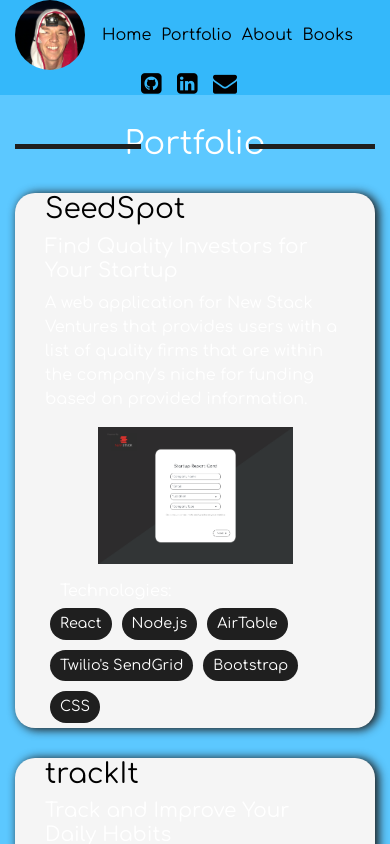
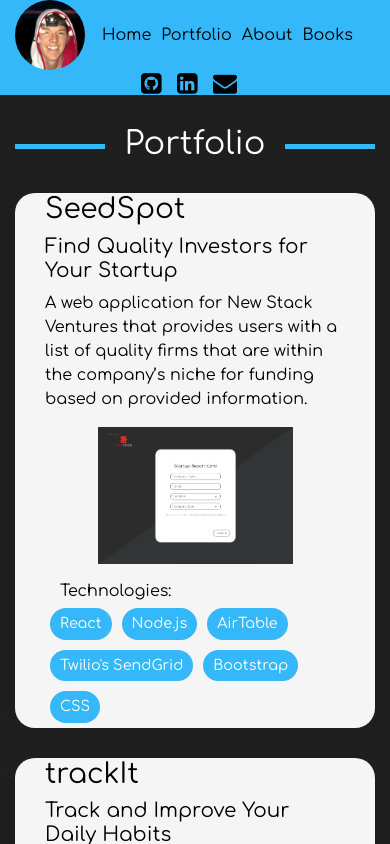
Before and after one commit to shawnsull3/portfolio, a React (Create React App) app: page /portfolio in a window 390 px wide. Shown: the top 844 px of the page. Built offline with nearby package versions, Linux system fonts and the light colour scheme.

Commit message:
Change color scheme. Fix mobile title issue

```diff
--- a/src/styles/Portfolio.css
+++ b/src/styles/Portfolio.css
@@ -2,17 +2,22 @@
     max-width: 100%;
     max-height: 568px;
     margin: 0.4em auto 0.4em auto;
-
 }
 
 .portfolio {
-    background-color: #5CC8FF;
+    color: black
+}
+
+.in-development {
+    font-style: italic;
+    font-size: 0.8em;
+    color: gray;
 }
 
 .portfolio-title {
     text-align: center;
     margin: 30px 0px 30px 0px;
-    /* color: white */
+    color: white;
 }
 
 .portfolio-title::before {
@@ -21,7 +26,7 @@
     top: 50%;
     display: block;
     width: 35%;
-    border-bottom: 5px solid #1F1F1F;
+    border-bottom: 5px solid #34b8fa;
     content: "";
 }
 
@@ -31,8 +36,17 @@
     top: 50%;
     display: block;
     width: 35%;
-    border-bottom: 5px solid #1F1F1F;;
+    border-bottom: 5px solid #34b8fa;;
     content: "";
+}
+
+@media (max-width: 550px) {
+    .portfolio-title::before {
+        width: 25%;
+    }
+    .portfolio-title::after {
+        width: 25%;
+    }
 }
 
 .project-image {
@@ -47,7 +61,7 @@
 
 .project-image:hover {
     cursor: pointer;
-    border: 4px solid #5CC8FF;
+    border: 4px solid #34b8fa;
 }
 
 .project-title:hover {
@@ -61,7 +75,11 @@
 }
 
 .project-links {
-    margin-right: 10%;
+    color: #34b8fa;
+}
+
+.project-links:hover {
+    color: white;
 }
 
 .tech-text {
@@ -71,12 +89,8 @@
 .technologies {
     margin: 5px;
     padding: 5px 10px 5px 10px;
-    background-color: #1F1F1F;
+    background-color: #34b8fa;
     color: white;
     border-radius: 20px;
     font-size: 0.9em;
 }
-
-.port-entry {
-    background-color: #fafafa;
-}
```
